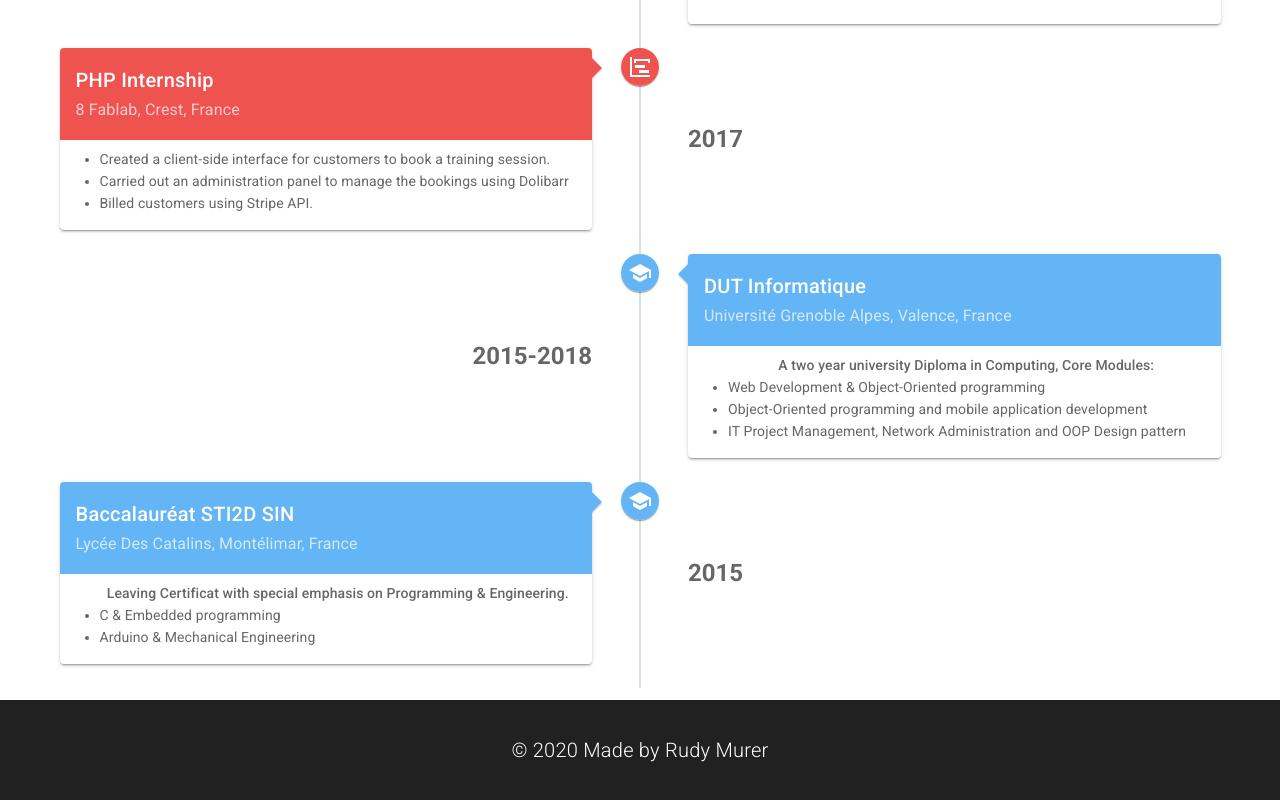
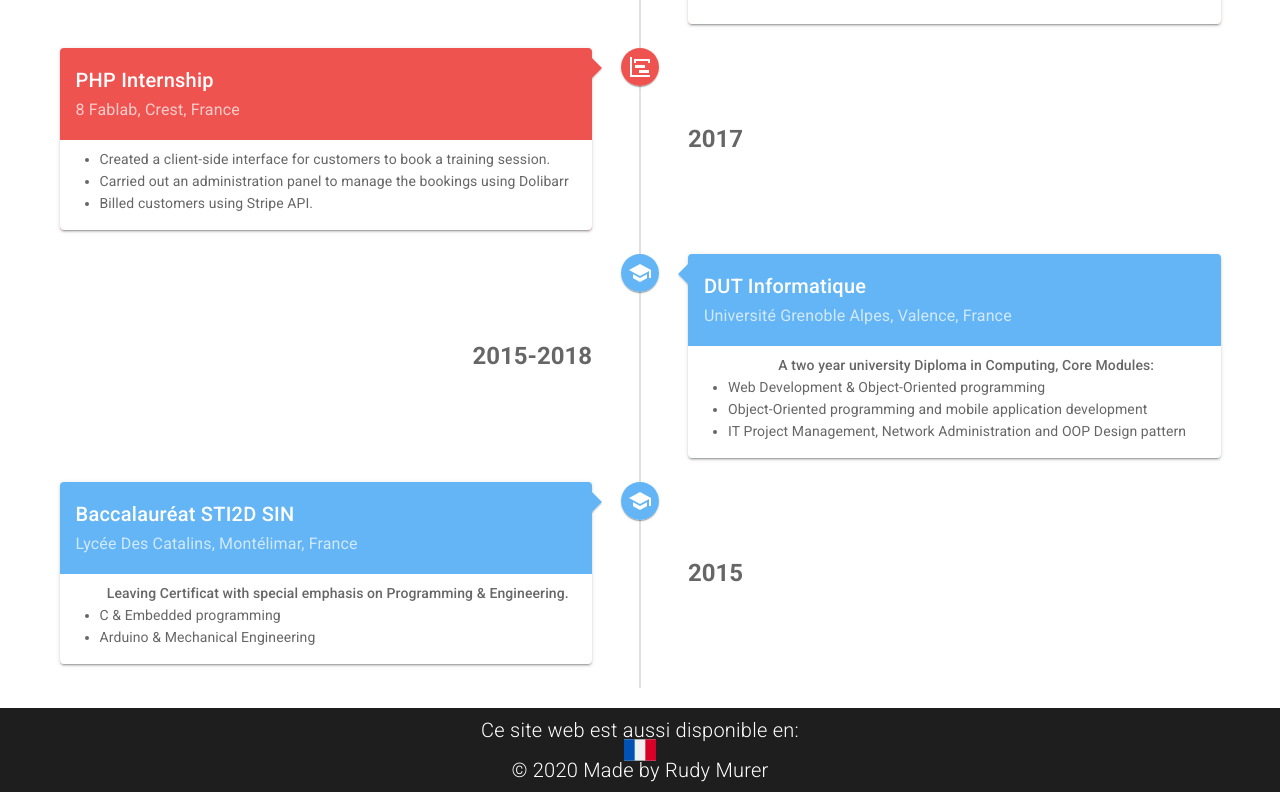
Before and after one commit to Murerr/gaia, a Vue app: page /about in a window 1280 px wide. Shown: the part 1768-2568 px from the top of the page. Built offline with nearby package versions, Linux system fonts and the light colour scheme.

Commit message:
adding french translation to navbar and footer

```diff
--- a/src/App.vue
+++ b/src/App.vue
@@ -12,7 +12,7 @@
 						<v-icon>mdi-home</v-icon>
 					</v-list-item-action>
 					<v-list-item-content >
-						<v-list-item-title>Home</v-list-item-title>
+						<v-list-item-title>{{ $t('app.home') }}</v-list-item-title>
 					</v-list-item-content>
 				</v-list-item>
 
@@ -21,7 +21,7 @@
 						<v-icon>mdi-wallet</v-icon>
 					</v-list-item-action>
 					<v-list-item-content >
-						<v-list-item-title>Portfolio</v-list-item-title>
+						<v-list-item-title>{{ $t('app.portfolio') }}</v-list-item-title>
 					</v-list-item-content>
 				</v-list-item>
 
@@ -30,7 +30,7 @@
 						<v-icon>mdi-email</v-icon>
 					</v-list-item-action>
 					<v-list-item-content >
-						<v-list-item-title>Contact</v-list-item-title>
+						<v-list-item-title>{{ $t('app.contact') }}</v-list-item-title>
 					</v-list-item-content>
 				</v-list-item>
 				<v-list-item link :to="{path: '/about' }">
@@ -38,14 +38,14 @@
 						<v-icon>mdi-information</v-icon>
 					</v-list-item-action>
 					<v-list-item-content >
-						<v-list-item-title>About</v-list-item-title>
+						<v-list-item-title>{{ $t('app.about') }}</v-list-item-title>
 					</v-list-item-content>
 				</v-list-item>
 				<v-spacer></v-spacer>
 					<v-container align="center" justify="center">
 						<v-row justify="center">
-							<a v-if="is_lang_english" class="pa-2 text-decoration-none" target="_blank" ><v-img max-height="40" max-width="40" src="./assets/united-kingdom.svg"></v-img></a>
-							<a v-else class="pa-2 text-decoration-none" target="_blank" ><v-img max-height="40" max-width="40" src="./assets/france.svg"></v-img></a>
+							<a @click="updateLang('en')" v-if="is_lang_french" class="pa-2 text-decoration-none navbar-image-link" target="_blank" ><v-img max-height="40" max-width="40" src="./assets/united-kingdom.svg"></v-img></a>
+							<a @click="updateLang('fr')" v-else class="pa-2 text-decoration-none navbar-image-link" target="_blank" ><v-img max-height="40" max-width="40" src="./assets/france.svg"></v-img></a>
 							<a class="pa-2 text-decoration-none" href="https://github.com/Murerr" target="_blank" ><v-icon size="40">mdi-github</v-icon></a>
 							<a class="pa-2 text-decoration-none" href="https://www.linkedin.com/in/murerr/" target="_blank" ><v-icon size="40">mdi-linkedin</v-icon></a>
 						</v-row>
@@ -54,10 +54,10 @@
 		</v-navigation-drawer>
 		<v-app-bar app color="primary" dark>
 			<v-container class="hidden-xs-only white--text" fluid>
-				<router-link :to="{path: '/' }"><v-btn text class="white--text">{{ $t('navbar.home') }}</v-btn></router-link>
-				<router-link :to="{path: '/portfolio' }"><v-btn text class="white--text">{{ $t('navbar.portfolio') }}</v-btn></router-link>
-				<router-link :to="{path: '/contact' }"><v-btn text class="white--text">{{ $t('navbar.contact') }}</v-btn></router-link>
-				<router-link :to="{path: '/about' }"><v-btn text class="white--text">{{ $t('navbar.about') }}</v-btn></router-link>
+				<router-link :to="{path: '/' }"><v-btn text class="white--text">{{ $t('app.home') }}</v-btn></router-link>
+				<router-link :to="{path: '/portfolio' }"><v-btn text class="white--text">{{ $t('app.portfolio') }}</v-btn></router-link>
+				<router-link :to="{path: '/contact' }"><v-btn text class="white--text">{{ $t('app.contact') }}</v-btn></router-link>
+				<router-link :to="{path: '/about' }"><v-btn text class="white--text">{{ $t('app.about') }}</v-btn></router-link>
 			</v-container>
 			<v-spacer></v-spacer>
       <a @click="updateLang('en')" v-if="is_lang_french" class="hidden-xs-only" ><v-btn icon><v-img max-height="24" max-width="24" src="./assets/united-kingdom.svg"></v-img></v-btn></a>
@@ -70,15 +70,24 @@
 		<v-main class="pa-0">
 			<router-view></router-view>
 		</v-main>
-		<v-footer class="justify-center" color="primary" height="100">
+		<v-footer class="justify-center mt-2" color="primary">
+      <div class=" title font-weight-light white--text text--lighten-1 text-center">
+        {{ $t('app.available') }}
+      </div>
+      <v-container align="center" justify="center" class="pa-0">
+        <v-row justify="center">
+          <a @click="updateLang('en')" v-if="is_lang_french" class="text-decoration-none" target="_blank" ><v-img max-height="32" max-width="32" src="./assets/united-kingdom.svg"></v-img></a>
+          <a @click="updateLang('fr')" v-else class="text-decoration-none" target="_blank" ><v-img max-height="32" max-width="32" src="./assets/france.svg"></v-img></a>
+        </v-row>
+      </v-container>
 			<div class="title font-weight-light white--text text--lighten-1 text-center">
-				&copy; {{ (new Date()).getFullYear() }} Made by Rudy Murer
+				&copy; {{ (new Date()).getFullYear() }}  {{ $t('app.madeby') }}
 			</div>
 		</v-footer>
 	</v-app>
 </template>
 <style scoped>
-.v-application a {
+.navbar-image-link{
   color: transparent;
 }
 </style>
--- a/src/locales/en.json
+++ b/src/locales/en.json
@@ -2,10 +2,12 @@
   "home": {
     "software-developer": "Software Developer"
   },
-  "navbar": {
+  "app": {
     "home": "Home",
     "portfolio": "Portfolio",
     "contact": "Contact",
-    "about": "About"
+    "about": "About",
+    "available": "Ce site web est aussi disponible en:",
+    "madeby": "Made by Rudy Murer"
   }
 }
--- a/src/locales/fr.json
+++ b/src/locales/fr.json
@@ -2,10 +2,15 @@
   "home": {
     "software-developer": "Développeur Informatique"
   },
-  "navbar": {
+  "app": {
     "home": "Accueil",
     "portfolio": "Portfolio",
     "contact": "Contact",
-    "about": "à Propos"
+    "about": "À propos",
+    "available": "This website is also available in:",
+    "madeby": "Créé par Rudy Murer"
+  },
+  "home":{
+
   }
 }
--- a/src/plugins/vuetify.js
+++ b/src/plugins/vuetify.js
@@ -10,7 +10,7 @@ export default new Vuetify({
 	theme: {
 		themes: {
 			light: {
-				primary: '#212121',
+				primary: '#1E1E1E',
 				secondary: '#90a4ae',
 				accent: '#c1d5e0',
 				error: '#b71c1c',
```
